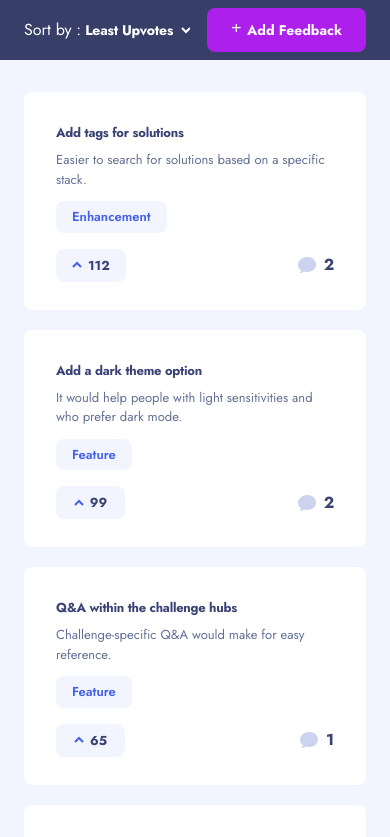
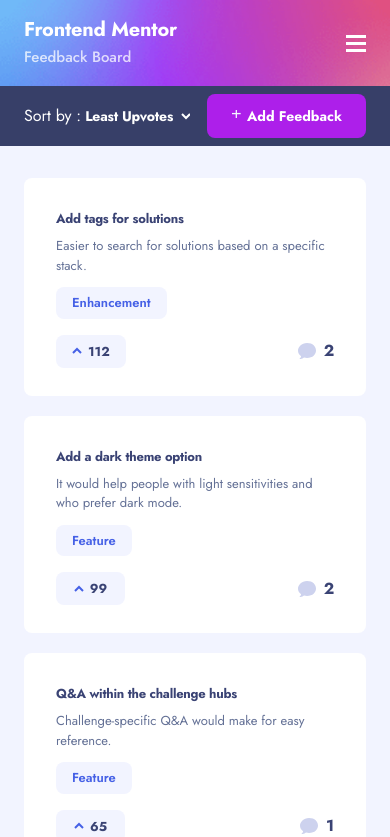
Before and after one commit to sandip-sadhukhan/product-feedback-app, a React (Vite) app in the folder frontend/: page / in a window 390 px wide. Shown: the top 837 px of the page. Built offline with nearby package versions, Linux system fonts and the light colour scheme.

Commit message:
mobile navbar

```diff
--- /dev/null
+++ b/frontend/src/components/suggestions/backdrop.jsx
@@ -0,0 +1,9 @@
+import React from 'react'
+
+const BackDrop = ({onClick}) => {
+  return (
+    <div className="fixed top-0 left-0 z-10 w-full h-full bg-black opacity-60" onClick={onClick}></div>
+  )
+}
+
+export default BackDrop
--- /dev/null
+++ b/frontend/src/components/suggestions/mobile-navbar.jsx
@@ -0,0 +1,42 @@
+import React, { useState } from 'react'
+import MobileSidebar from './mobile-sidebar';
+import BackDrop from './backdrop';
+
+const MobileNavbar = () => {
+  const [isSidebarOpen, setIsSidebarOpen] = useState(false);
+
+  const handleToggleSidebar = () => {
+    setIsSidebarOpen(prev => !prev);
+  }
+
+  return (
+    <div className="w-full h-[86px] md:hidden">
+      <div className='fixed z-30 top-0 left-0 flex items-center justify-between color-box py-4 px-6 w-full'>
+        <div className="flex flex-col">
+          <h2 className='text-white'>Frontend Mentor</h2>
+          <h3 className='text-white font-medium text-[15px] tracking-normal opacity-75'>Feedback Board</h3>
+        </div>
+
+        <button className="cursor-pointer" onClick={handleToggleSidebar}>
+          {
+            isSidebarOpen ? (
+              <img src="/public/assets/shared/mobile/icon-close.svg" alt="Close menu" />
+            ) : (
+              <img src="/public/assets/shared/mobile/icon-hamburger.svg" alt="Open menu" />
+            )
+          }
+        </button>
+      </div>
+
+      {/* Backdrop */}
+      {
+        isSidebarOpen && <BackDrop onClick={handleToggleSidebar} />
+      }
+
+      {/* Mobile Sidebar */}
+      <MobileSidebar isSidebarOpen={isSidebarOpen} />
+    </div>
+  )
+}
+
+export default MobileNavbar
--- /dev/null
+++ b/frontend/src/components/suggestions/mobile-sidebar.jsx
@@ -0,0 +1,17 @@
+import React from 'react'
+import cn from 'classnames'
+import TagsBox from './tags-box'
+import RoadMapBox from './roadmap-box'
+
+const MobileSidebar = ({isSidebarOpen}) => {
+  return (
+    <div className={cn("fixed top-0 z-20 duration-100 bg-light-blue p-6 h-screen w-[271px]", {'right-[-300px]': !isSidebarOpen, 'right-0': isSidebarOpen})}>
+      <div className="flex flex-col gap-y-6 pt-20">
+        <TagsBox />
+        <RoadMapBox />
+      </div>
+    </div>
+  )
+}
+
+export default MobileSidebar
--- a/frontend/src/components/suggestions/sort-by-dropdown.jsx
+++ b/frontend/src/components/suggestions/sort-by-dropdown.jsx
@@ -39,7 +39,7 @@
     return () => document.body.removeEventListener("click", handleOutsideClick);
   });
   return (
-    <div className='relative '>
+    <div className='relative'>
       <div
         className={cn('flex items-center gap-x-1 cursor-pointer', {'opacity-70': isDropdownOpen, 'opacity-25 cursor-not-allowed': disabled})}
         onClick={(event) => toggleDropdownClick(event)}
--- a/frontend/src/pages/suggestions-page.jsx
+++ b/frontend/src/pages/suggestions-page.jsx
@@ -1,5 +1,6 @@
 import ColorBox from "../components/suggestions/color-box";
 import EmptySuggestionBox from "../components/suggestions/empty-suggestion-box";
+import MobileNavbar from "../components/suggestions/mobile-navbar";
 import RoadMapBox from "../components/suggestions/roadmap-box";
 import SuggestionCard from "../components/suggestions/suggestion-card";
 import SuggestionsHeader from "../components/suggestions/suggestions-header";
@@ -332,7 +333,8 @@
       <div className="container max-w-6xl mx-auto md:px-10">
         <div className="flex flex-col items-start md:gap-y-10 md:py-14 lg:gap-x-[30px] lg:flex-row lg:py-24">
 
-          {/* Mobile Header */}
+          {/* Mobile Navbar */}
+          <MobileNavbar />
 
           {/* Sidebar for Tablet and above */}
           <aside className="hidden flex-row min-w-full gap-x-2.5 md:flex lg:gap-y-6 lg:flex-col lg:min-w-[255px]">
```
